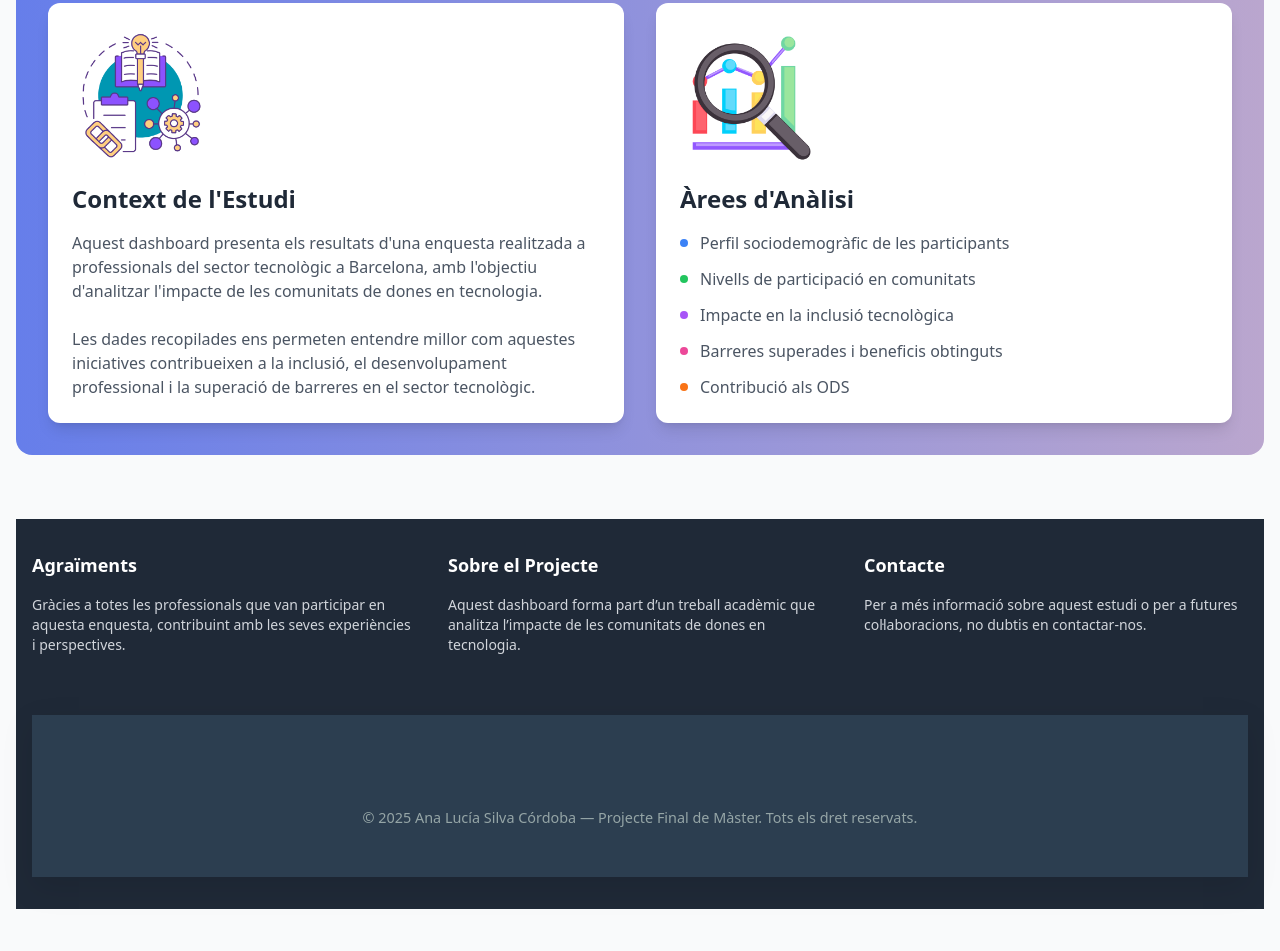
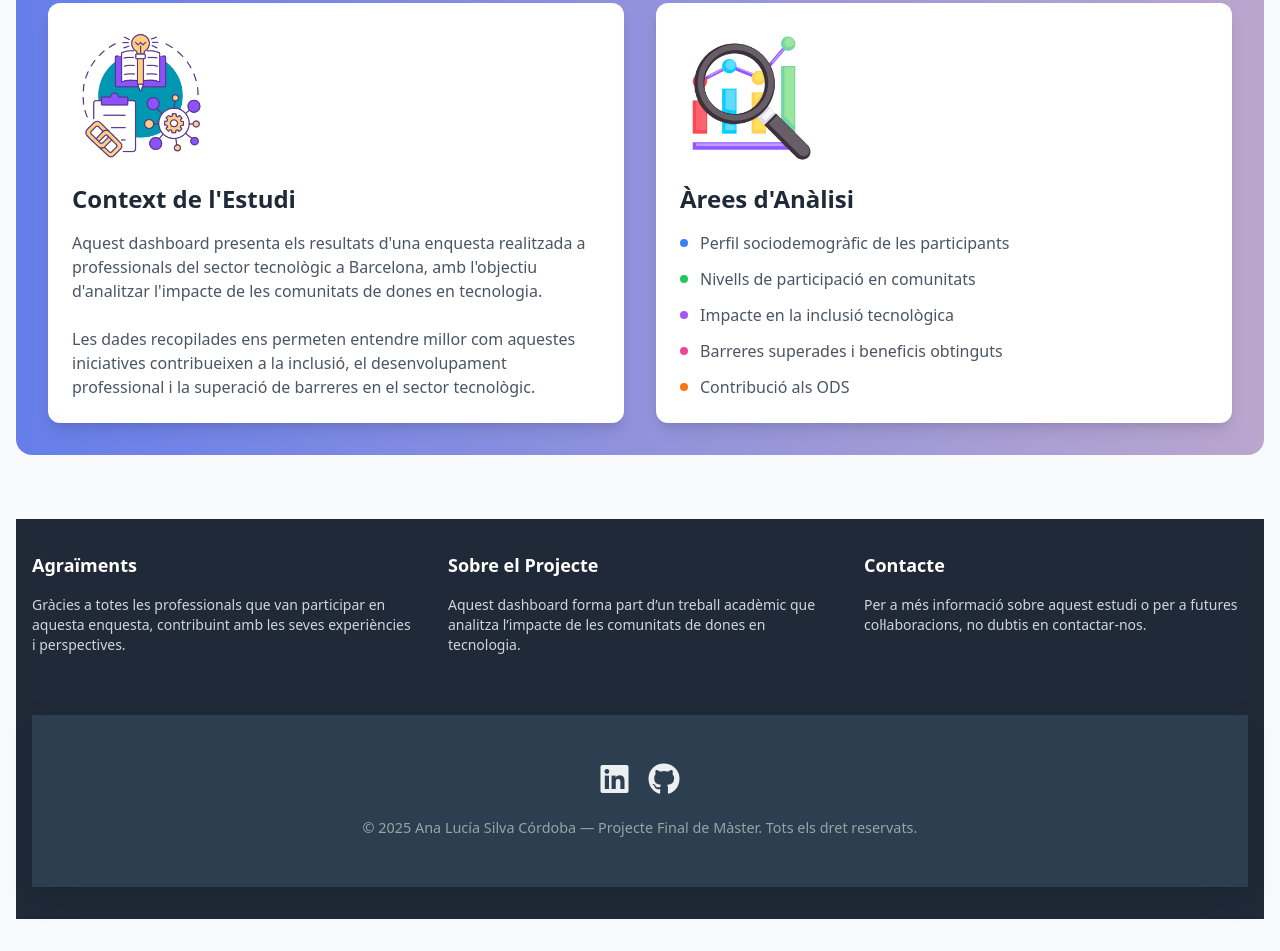
Before and after one commit to alusilcof5/dona-data-comunitats, a plain HTML site: page vista/dashboard.html in a window 1280 px wide. Shown: the part 945-1896 px from the top of the page. Drawn offline with nearby package versions, Linux system fonts and the light colour scheme.

Commit message:
Update dashboard.html

```diff
--- a/vista/dashboard.html
+++ b/vista/dashboard.html
@@ -7,6 +7,7 @@
     <title>Dashboard Analític</title>
     <link rel="stylesheet" href="./css/layout.css">
     <link rel="stylesheet" href="./css/chatbot.css">
+    <link href="https://cdnjs.cloudflare.com/ajax/libs/font-awesome/6.0.0/css/all.min.css" rel="stylesheet">
     <script src="https://cdnjs.cloudflare.com/ajax/libs/Chart.js/3.9.1/chart.min.js"></script>
     <script src="https://cdn.tailwindcss.com"></script>
     <style>
```
